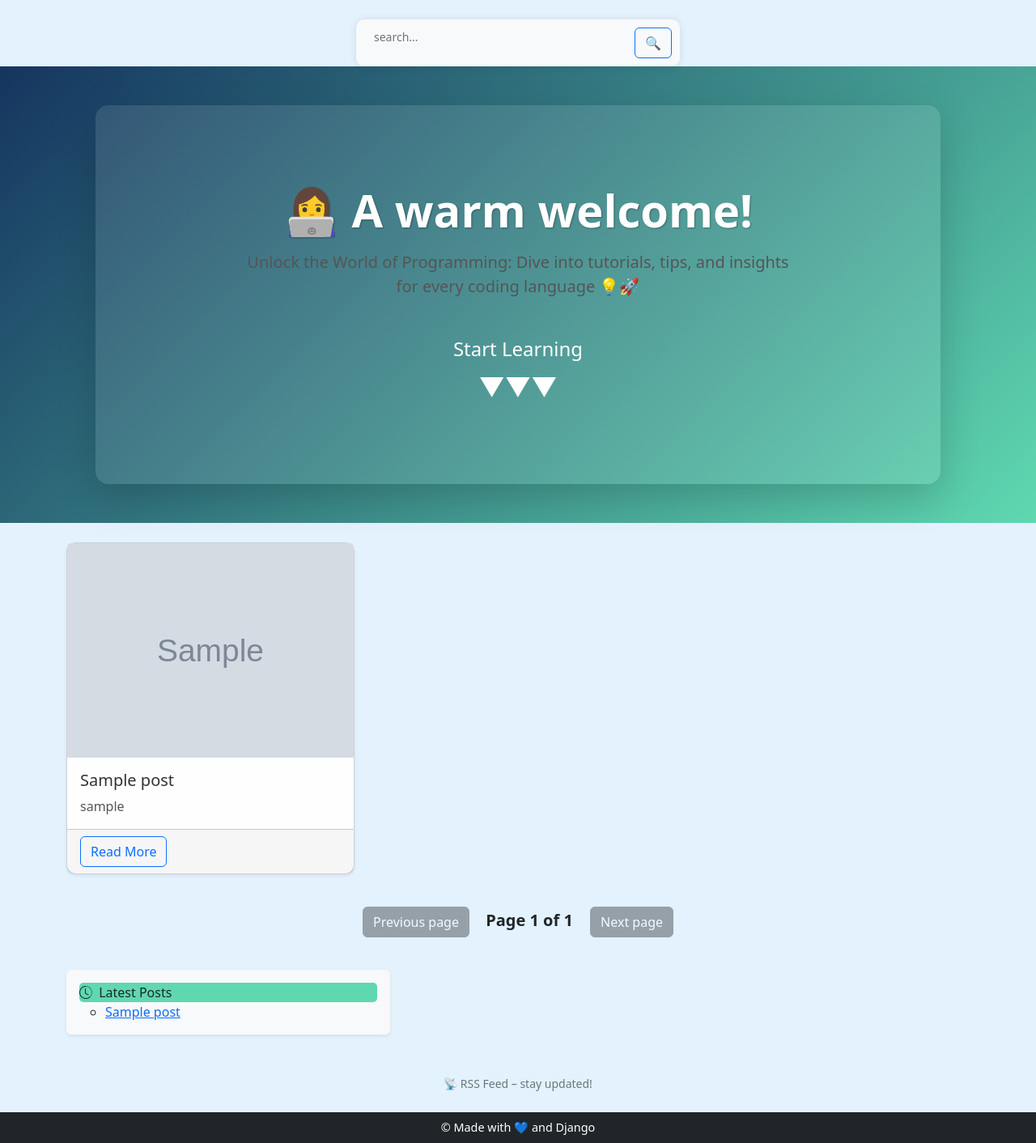
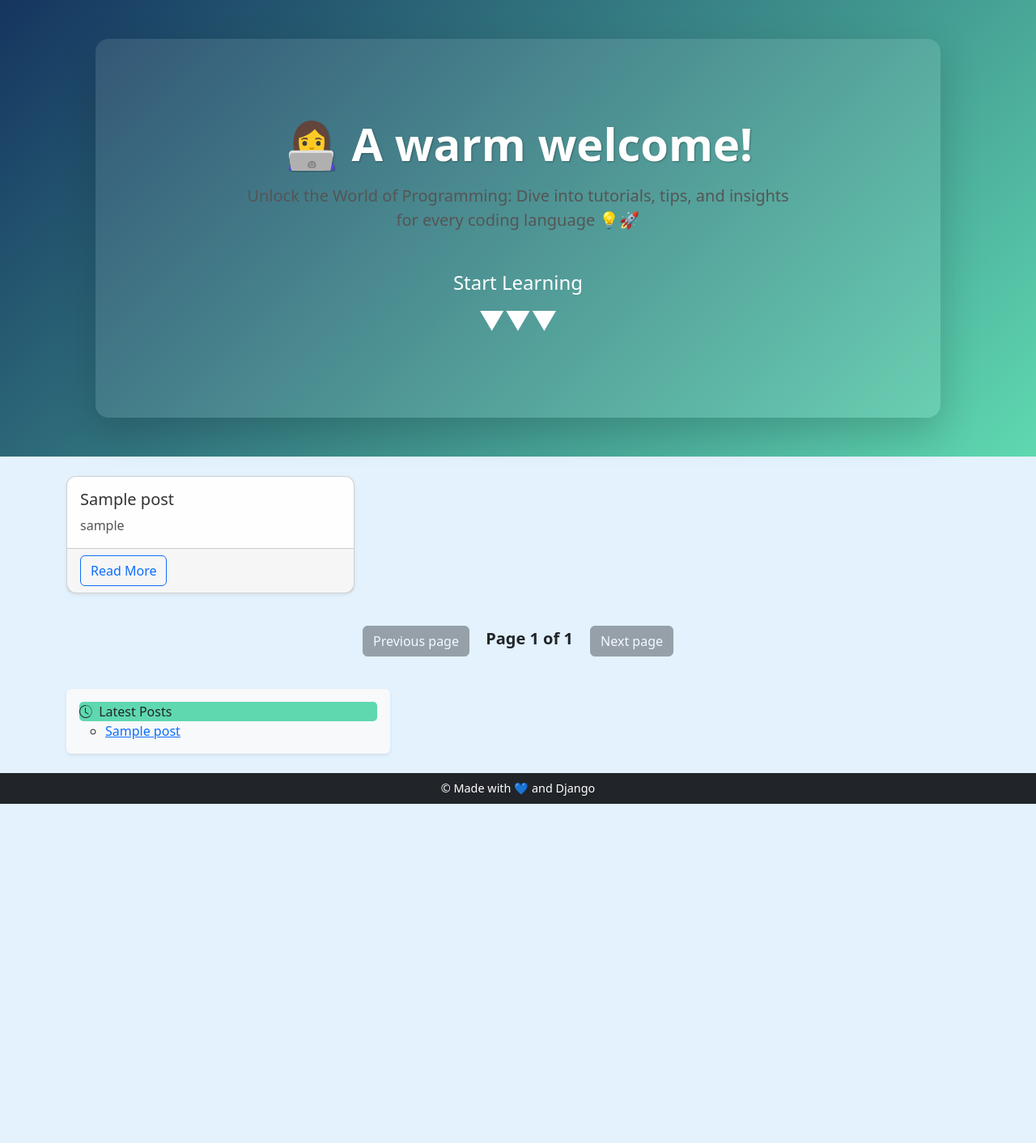
Before and after one commit to FatemeHdz80/blog, a Django app: page / in a window 1280 px wide. Shown: the part 74-1486 px from the top of the page at 81% size. After the commit the page ends 1067 px from the top, so only its background shows below. Run offline with Django 4.2, Linux system fonts and the light colour scheme; tables that the repository leaves empty hold one stand-in row (values such as "Sample post"); grey boxes marked "Sample" are stand-in pictures; some libraries are stand-ins or nearby versions.

Commit message:
END! COMMIT

```diff
--- a/blog/forms.py
+++ b/blog/forms.py
@@ -13,10 +13,6 @@ class CommentForm(forms.ModelForm):
     class Meta:
         model = Comment
         fields = ('name', 'email', 'body')
-
-
-class SearchForm(forms.Form):
-    query = forms.CharField()
 
 class ContactForm(forms.Form):
     name = forms.CharField(max_length=100, label='Your name')
--- a/blog/urls.py
+++ b/blog/urls.py
@@ -1,6 +1,5 @@
 from django.urls import path
 from . import views
-from .feeds import LatestPostFeed
 from django.contrib.auth import views as auth_views
 
 
@@ -13,8 +12,6 @@ urlpatterns = [
     path("tag/<slug:tag_slug>/", views.post_list, name="post_list_by_tag"),
     path("<int:year>/<int:month>/<int:day>/<slug:post>/", views.post_detail, name="post_detail"),
     path("<int:post_id>/share/", views.post_share, name="post_share"),
-    path('feed/', LatestPostFeed(), name="post_feed"),
-    path('search/', views.post_search, name="post_search"),
     path('login/', views.login_user, name="login_user"),
     path('logout/', views.logout_user, name="logout_user"),
     path('about/', views.about, name="about"),
--- a/blog/views.py
+++ b/blog/views.py
@@ -2,7 +2,7 @@ from django.shortcuts import render, get_object_or_404, redirect
 from .models import Post, Comment
 from django.core.paginator import Paginator, EmptyPage, PageNotAnInteger
 from django.views.generic import ListView
-from .forms import EmailPostForm, CommentForm, SearchForm, ContactForm
+from .forms import EmailPostForm, CommentForm, ContactForm
 from django.core.mail import send_mail
 from django.http import HttpResponseRedirect
 from django.contrib import messages
@@ -14,12 +14,11 @@ from django.contrib import messages
 from django.contrib.auth.models import User
 from django.contrib.auth.forms import UserCreationForm
 from .forms import SignupForm
-from django.contrib.auth.decorators import login_required
 
 
 
 def post_list(request, tag_slug=None):
-    posts = Post.published.all()
+    posts = Post.published.all().order_by('-publish')
     tag = None
     if tag_slug:
         tag = get_object_or_404(Tag, slug=tag_slug)
@@ -127,21 +126,6 @@ def comment_share(request, year, month, day, post):
         "post": post,
         'form': comment_form
     })
-# search view
-def post_search(request):
-    form = SearchForm()
-    query = None
-    results = []
-
-    if 'query' in request.GET:
-        form = SearchForm(request.GET)
-        if form.is_valid():
-            query = form.cleaned_data['query']
-
-            search_vector = SearchVector('title', weight='A') + SearchVector('body', weight='C')
-            search_query = SearchQuery(query)
-            results = Post.published.annotate(similar = TrigramSimilarity('title', query)).filter(similar__gt=0.1).order_by('-similar')
-    return render(request, 'blog/post/search.html', {'form':form, 'query':query, 'results':results})
 
 def login_user(request):
     if request.method == "POST":
--- a/templates/blog/base.html
+++ b/templates/blog/base.html
@@ -48,28 +48,6 @@
         {% endif %}
 
 
-        <div class="d-flex justify-content-center mt-4">
-            <form method="get" action="{% url 'blog:post_search' %}"
-                  class="d-flex align-items-center"
-                  onsubmit="return validateSearchForm()"
-                  style="max-width: 400px; width: 100%; background: #f8f9fa; border-radius: 10px; padding: 5px 10px; box-shadow: 0 0 10px rgba(0,0,0,0.1);">
-
-              <input id="searchInput" name="query" class="form-control border-0" type="search"
-                     placeholder="search..." value="{{ request.GET.query }}"
-                     style="font-size: 14px; background: transparent;">
-              <button class="btn btn-outline-primary ms-2" type="submit">🔍</button>
-            </form>
-          </div>
-
-          <script>
-            function validateSearchForm() {
-              const input = document.getElementById('searchInput').value.trim();
-              if (input === '') {
-                return false;
-              }
-              return true;
-            }
-          </script>
 
 
 
--- a/templates/blog/post/list.html
+++ b/templates/blog/post/list.html
@@ -42,9 +42,9 @@
     {% for post in posts %}
       <div class="col">
         <div class="card h-100 shadow-sm" style="background-color: #fefefe; border-radius: 12px; transition: transform 0.2s ease-in-out;" onmouseover="this.style.transform='scale(1.02)'" onmouseout="this.style.transform='scale(1)'">
-          {% if post.picture_url %}
+          {% if post.image %}
               <div class="d-flex justify-content-center">
-                <img src="{{ post.picture_url }}" alt="Post image" style="max-width:100%; height:auto;"
+                <img src="{{ post.picture_url }}" alt="Post image" style="max-width:100%; height:auto;">
                      class="card-img-top"
                      style="width: 100%; max-width: 430px; height: 300px; object-fit: cover; border-radius: 10px;"
                      alt="{{ post.title }}">
@@ -104,13 +104,4 @@
     </ul>
   </div>
 
-
-  <footer class="text-center mt-5">
-    <small>
-      <a href="{% url 'blog:post_feed' %}" class="text-muted text-decoration-none">
-        📡 RSS Feed – stay updated!
-      </a>
-    </small>
-  </footer>
-
 {% endblock %}
--- a/templates/blog/post/login.html
+++ b/templates/blog/post/login.html
@@ -23,7 +23,7 @@
     <style>
         .form-container {
             max-width: 450px;
-            height: 40vb;
+            height: 50vb;
             margin: 40px auto;
             padding: 25px;
             background: rgb(95, 216, 176);
```
Also changed, not shown: blog/feeds.py (deleted, +0 -20 lines), my_blog/settings.py (+17 -17 lines), templates/blog/post/search.html (deleted, +0 -48 lines).
